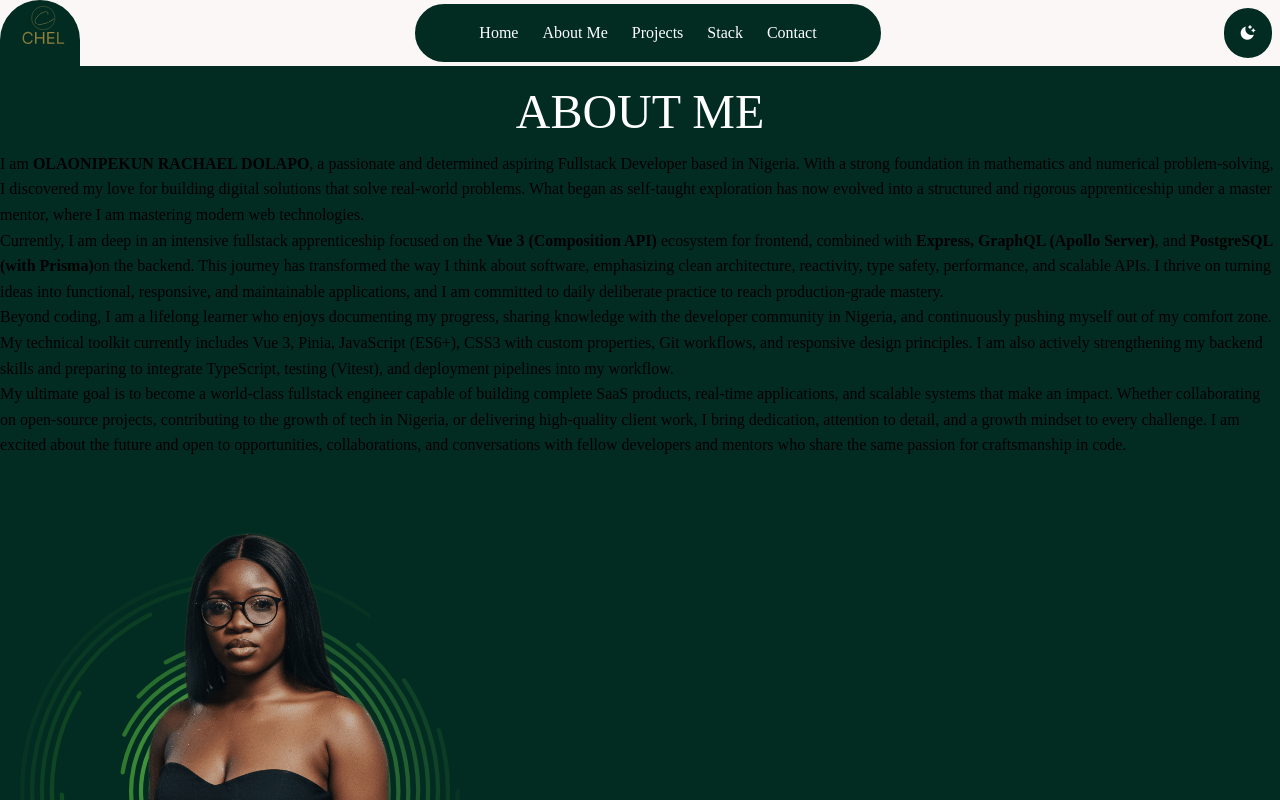
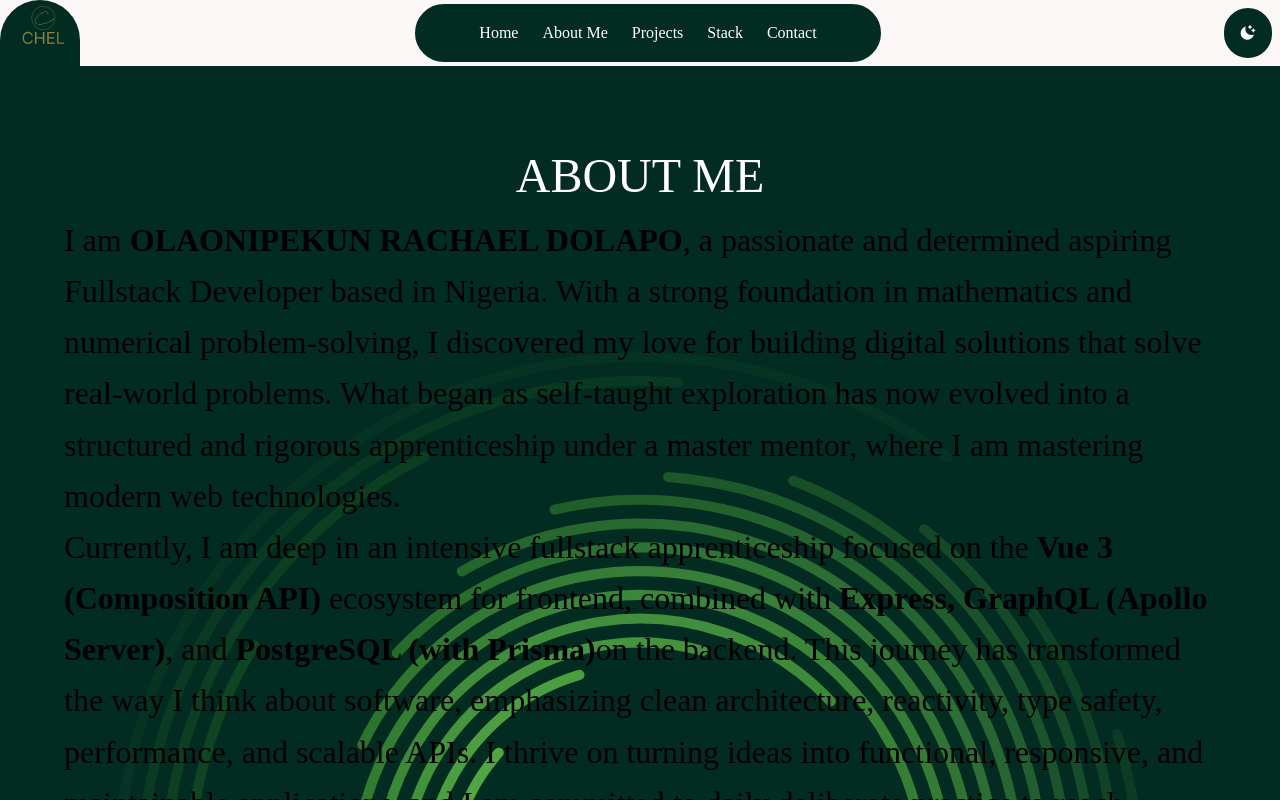
Before and after one commit to Lovethrech/my-main-portfolio, a Vue app: page /about in a window 1280 px wide. Shown: the top 800 px of the page. Built offline with nearby package versions, Linux system fonts and the light colour scheme; some icons are missing.

Commit message:
working on the footer components.

```diff
--- a/src/components/about/AboutDesc.vue
+++ b/src/components/about/AboutDesc.vue
@@ -1,6 +1,6 @@
 <template>
     <div class="about-desc-ctn">
-        <p class="home-about-desc">
+        <p class="about-desc">
             I am <b class="author-name bold-text">OLAONIPEKUN RACHAEL DOLAPO</b>, a passionate and determined aspiring Fullstack Developer based in Nigeria.
             With a strong foundation in mathematics and numerical problem-solving, I discovered my love for building
             digital solutions that solve real-world problems. What began as self-taught exploration has now evolved into
@@ -25,3 +25,12 @@
         </p>
     </div>
 </template>
+
+<style scoped>
+.about-desc-ctn{
+    background: url('/public/cccoil_green.svg') center/auto no-repeat;
+}
+.about-desc{
+    font-size: var(--h3-size);
+}
+</style>
--- a/src/components/about/AboutMain.vue
+++ b/src/components/about/AboutMain.vue
@@ -9,3 +9,9 @@ import AboutDesc from './AboutDesc.vue';
         <AboutDesc/>
     </section>
 </template>
+
+<style scoped>
+.about-main{
+    padding: var(--desktop-left-right-space);
+}
+</style>
```
